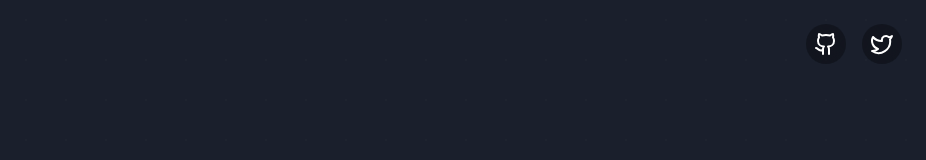
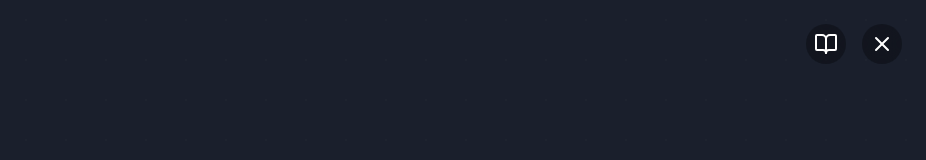
Before and after one commit to UglydogAi/bubble-journey, a React (Vite) app: page / in a window 1280 px wide. Shown: the top 160 px of the page, without its empty margins (354-1280 px from the left). Built offline with nearby package versions, Linux system fonts and the light colour scheme.

Commit message:
Add social icons to landing page
Adds GitBook and X icons to the top right corner of the landing page.

```diff
--- a/src/pages/landing/LandingPage.tsx
+++ b/src/pages/landing/LandingPage.tsx
@@ -1,6 +1,7 @@
+
 import React, { useState } from "react";
 import { motion, AnimatePresence } from "framer-motion";
-import { Phone, Skull, Zap, Brain, MessageSquare, Github, Twitter } from "lucide-react";
+import { Phone, Skull, Zap, Brain, MessageSquare, BookOpen, X } from "lucide-react";
 import { Button } from "@/components/ui/button";
 import { useNavigate } from "react-router-dom";
 
@@ -52,22 +53,24 @@ export default function LandingPage() {
       {/* Social Icons in top right */}
       <div className="absolute top-4 right-4 md:top-6 md:right-6 flex items-center gap-4 z-20">
         <a
-          href="https://github.com"
+          href="https://docs.uglydog.com"
           target="_blank"
           rel="noopener noreferrer"
           className="w-8 h-8 md:w-10 md:h-10 flex items-center justify-center bg-black/30 backdrop-blur-md rounded-full
-            hover:bg-white/10 transition-all duration-300"
+            hover:bg-white/10 hover:scale-110 hover:shadow-[0_0_10px_rgba(217,70,239,0.5)] transition-all duration-300"
+          aria-label="UGLYDOG Docs"
         >
-          <Github className="w-5 h-5 md:w-6 md:h-6 text-white" />
+          <BookOpen className="w-5 h-5 md:w-6 md:h-6 text-white" />
         </a>
         <a
-          href="https://twitter.com"
+          href="https://x.com/uglydogai"
           target="_blank"
           rel="noopener noreferrer"
           className="w-8 h-8 md:w-10 md:h-10 flex items-center justify-center bg-black/30 backdrop-blur-md rounded-full
-            hover:bg-white/10 transition-all duration-300"
+            hover:bg-white/10 hover:scale-110 hover:shadow-[0_0_10px_rgba(217,70,239,0.5)] transition-all duration-300"
+          aria-label="UGLYDOG X"
         >
-          <Twitter className="w-5 h-5 md:w-6 md:h-6 text-white" />
+          <X className="w-5 h-5 md:w-6 md:h-6 text-white" />
         </a>
       </div>
 
```
